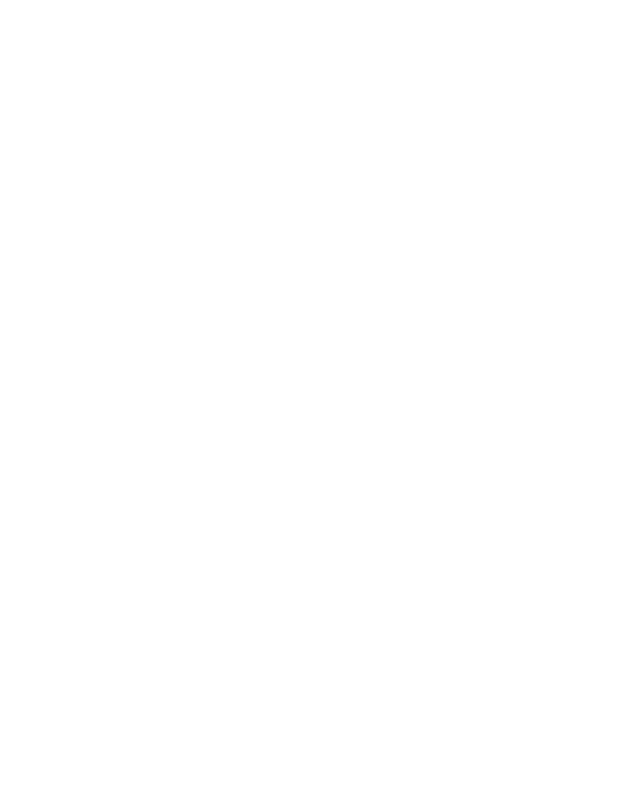
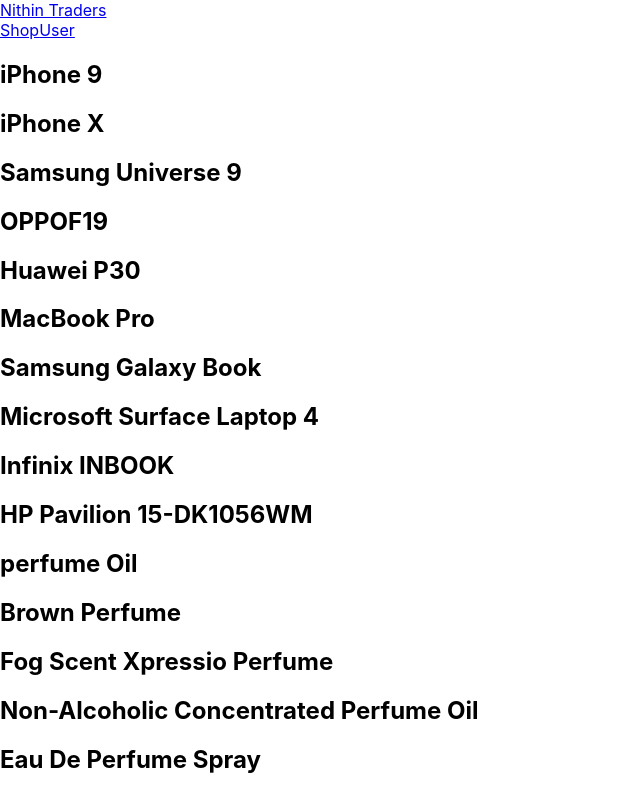
Before and after one commit to ArunprakashLfs/react_ecommerce, a React (Create React App) app: page / in a window 1280 px wide. Before the commit this address had no page. Shown: the top 796 px of the page, without its empty margins (0-640 px from the left). Built offline with nearby package versions, Linux system fonts and the light colour scheme.

Commit message:
added sass in this file

```diff
--- a/package.json
+++ b/package.json
@@ -10,6 +10,7 @@
     "react-dom": "^18.2.0",
     "react-router-dom": "^6.10.0",
     "react-scripts": "5.0.1",
+    "sass": "^1.62.0",
     "web-vitals": "^2.1.4"
   },
   "scripts": {
--- a/src/App.js
+++ b/src/App.js
@@ -1,12 +1,19 @@
 import './App.css';
 import { Routes, Route } from 'react-router-dom';
 import Navbar from './routes/Navbar/Navbar';
+import { Outlet } from 'react-router-dom';
+import Home from './routes/home/home';
 
+import Data from './components/datas/data'
 function App() {
   return (
     <Routes>
-      <Route path='./'
-      element={Navbar}>
+      <Route path='/'
+      element={<><Navbar/> <Outlet/></>}>
+      <Route index
+      element={<Home Data={Data}/>}></Route>
+      <Route path='/shop' element={<shop/>}></Route>
+      <Route path='/user' element={<user/>}></Route>
       </Route>
     </Routes>
   );
--- a/src/components/datas/data.js
+++ b/src/components/datas/data.js
@@ -552,3 +552,4 @@ const Data = [
         ]
       }
     ]
+    export default Data;
--- a/src/routes/Navbar/Navbar.jsx
+++ b/src/routes/Navbar/Navbar.jsx
@@ -1,9 +1,17 @@
 import { Link } from "react-router-dom";
+import './navbar.scss';
 
 const Navbar = () =>{
     return(
-        <nav>
-            <Link to={Home}>home</Link>
+        <nav className="navbar-container">
+            <div className="brand-container">
+                <Link to={'/'}>Nithin Traders</Link>
+            </div>
+            <div className="shop-container">
+                <Link to={'/shop'}>Shop</Link>
+                <Link to={'/user'}>User</Link>
+                <Link to={'/cart'}></Link>
+            </div>
         </nav>
     )
 }
--- /dev/null
+++ b/src/routes/Navbar/navbar.scss
@@ -0,0 +1,4 @@
+.navbar-container{
+    display: flex;
+    flex-direction: column;
+}
--- a/src/routes/home/home.jsx
+++ b/src/routes/home/home.jsx
@@ -1,10 +1,16 @@
-const Home =()=>{
+// import Data from '../../components/datas/data'
+
+const Home =({Data})=>{
+    const data = [...Data];
     return(
-        Data.map((val)=>{
-            return(
-                <h2>{val.title}</h2>
-            )
-        })
+        <div>
+            {data.map(({title})=>{
+                return(
+                    <h2>{title}</h2>
+                )
+            })}
+        </div>
     )
+
 }
 export default Home;
```
Also changed, not shown: 1 other file (tests, documents, lock files or other folders).
